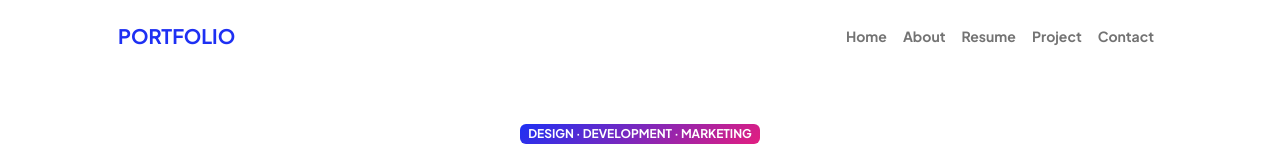
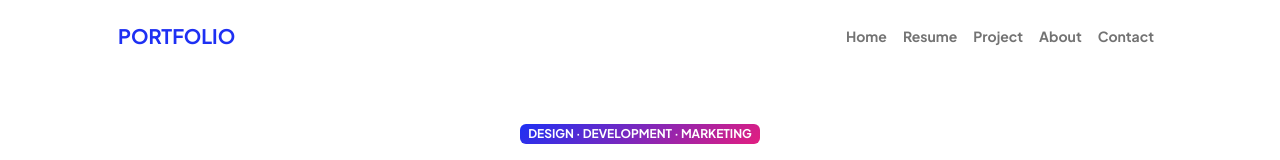
Before and after one commit to PrasannaIthape/my_portfolio, a React (Create React App) app: page / in a window 1280 px wide. Shown: the top 160 px of the page. Built offline with nearby package versions, Linux system fonts and the light colour scheme.

Commit message:
About section fix

```diff
--- a/src/components/navbar.js
+++ b/src/components/navbar.js
@@ -27,11 +27,6 @@ function Navbar({ onProjectClick }) {
             </li>
 
             <li className="nav-item">
-              <a className="nav-link" href="#about">
-                About
-              </a>
-            </li>
-            <li className="nav-item">
               <a className="nav-link" href="#resume">
                 Resume
               </a>
@@ -39,6 +34,11 @@ function Navbar({ onProjectClick }) {
             <li className="nav-item">
               <a className="nav-link" href="#projects" onClick={onProjectClick}>
                 Project
+              </a>
+            </li>
+            <li className="nav-item">
+              <a className="nav-link" href="#about">
+                About
               </a>
             </li>
             <li className="nav-item">
```
